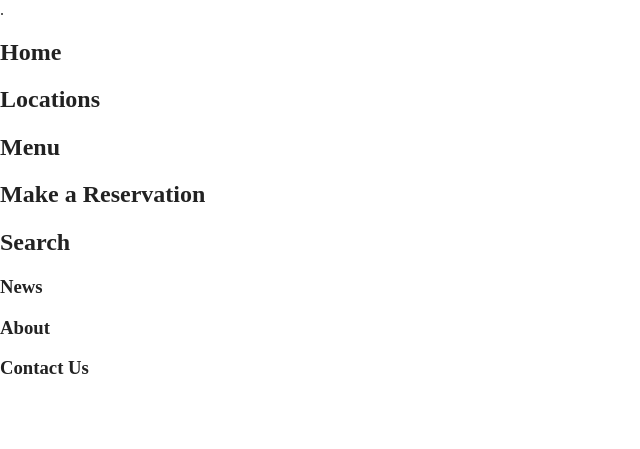
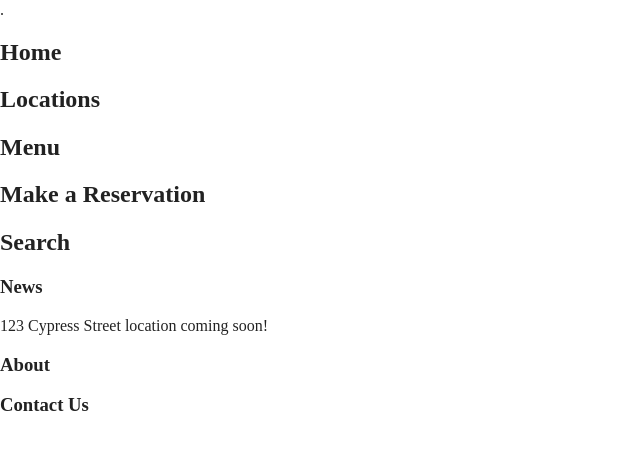
Before and after one commit to nikwismar/restaurant_website, a website built with Parcel: page index.html in a window 1280 px wide. Shown: the part 79-528 px from the top of the page, without its empty margins (0-640 px from the left). Built offline with nearby package versions, Linux system fonts and the light colour scheme.

Commit message:
added text in news category

```diff
--- a/index.html
+++ b/index.html
@@ -41,6 +41,7 @@
 </html>
 
 
+
 <h1>Tony's Authentic Louisiana Seafood</h1>.
 
 <h2>Home</h2>
@@ -49,6 +50,11 @@
 <h2>Make a Reservation</h2>
 <h2>Search</h2>
 
-<h3>News</h3>
+<div>
+  <h3>News</h3>
+   <p>123 Cypress Street location coming soon!</p>
+</div>
+
+
 <h3>About</h3>
 <h3>Contact Us</h3>
```
